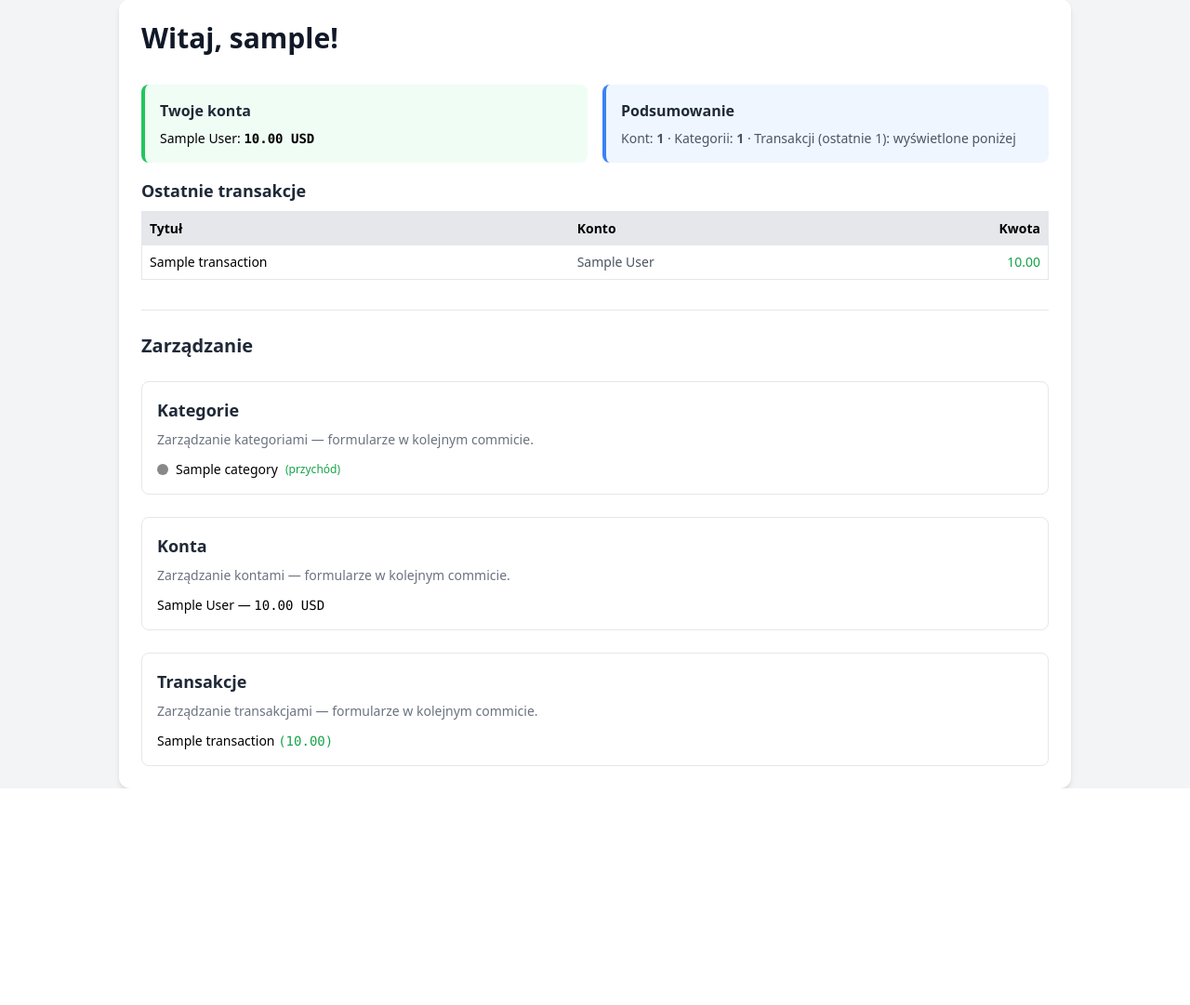
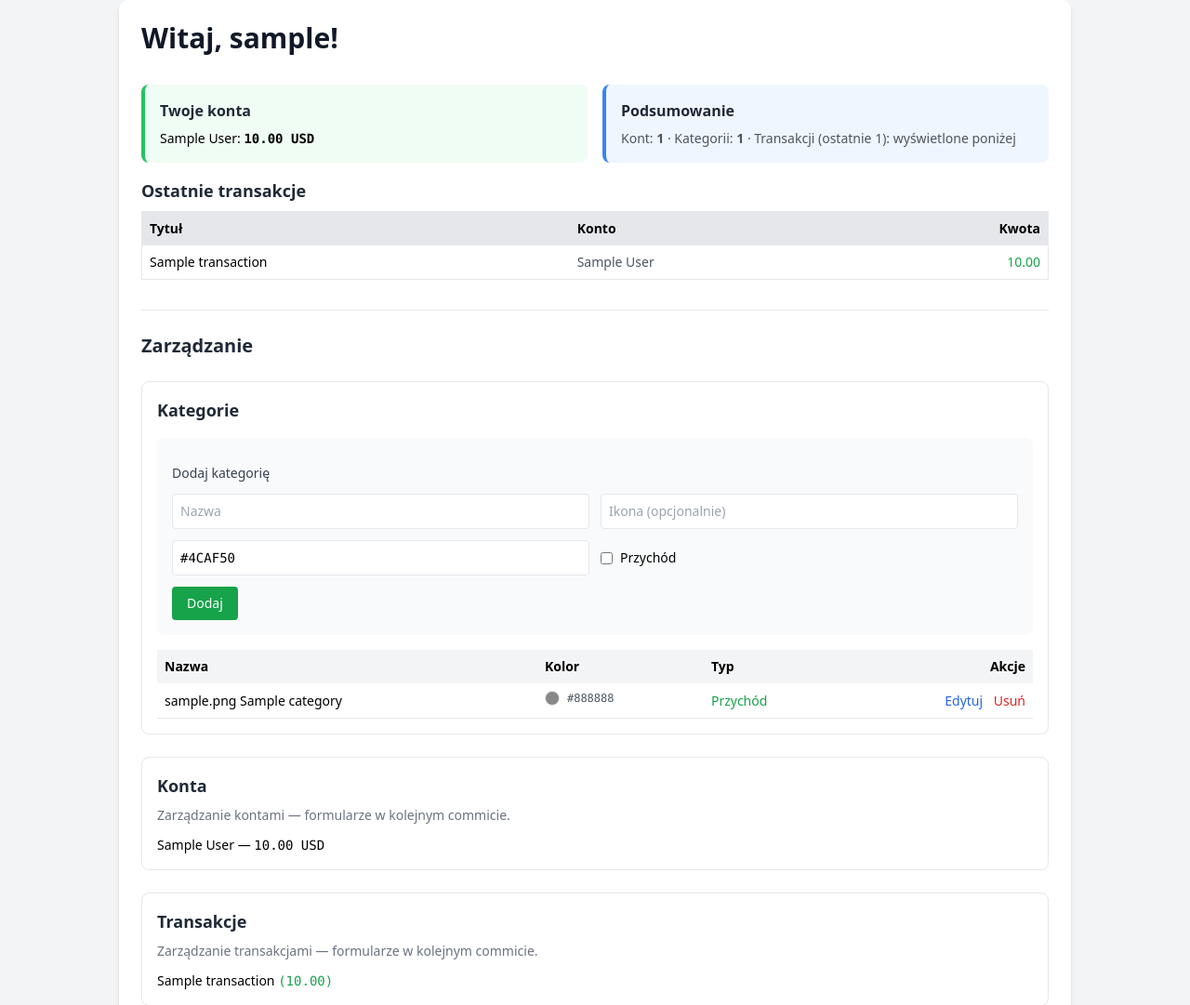
Before and after one commit to Kamrocky/PAI-2026, a Django app: page / in a window 1280 px wide. Shown: the part 101-1182 px from the top of the page at 93% size. Before the commit the page ends 949 px from the top, so only its background shows below. Run offline with Django 5.2, Linux system fonts and the light colour scheme; a user stored in the database is signed in; tables that the repository leaves empty hold one stand-in row (values such as "Sample post"); some libraries are stand-ins or nearby versions.

Commit message:
Add categories HTMX section

```diff
--- a/backend/finance/api.py
+++ b/backend/finance/api.py
@@ -9,6 +9,7 @@ from ninja import Form, NinjaAPI
 from .api_accounts import router as accounts_router
 from .api_categories import router as categories_router
 from .api_transactions import router as transactions_router
+from .ui_categories import router as categories_ui_router
 from .auth_utils import (
     format_validation_error,
     render_auth_page,
@@ -21,6 +22,7 @@ api = NinjaAPI()
 api.add_router("/categories", categories_router)
 api.add_router("/accounts", accounts_router)
 api.add_router("/transactions", transactions_router)
+api.add_router("/ui/categories", categories_ui_router)
 
 
 @api.post("/auth/login")
--- a/backend/finance/templates/index.html
+++ b/backend/finance/templates/index.html
@@ -42,5 +42,13 @@
         {% endif %}
     </main>
 
+    <script>
+        document.body.addEventListener("htmx:configRequest", (event) => {
+            const token = document.querySelector("[name=csrfmiddlewaretoken]")?.value;
+            if (token) {
+                event.detail.headers["X-CSRFToken"] = token;
+            }
+        });
+    </script>
 </body>
 </html>
--- a/backend/finance/templates/partials/categories_section.html
+++ b/backend/finance/templates/partials/categories_section.html
@@ -1,15 +1,123 @@
 <section id="categories-section" class="rounded-lg border border-gray-200 p-4">
     <h3 class="text-lg font-semibold text-gray-800">Kategorie</h3>
-    <p class="mt-2 text-sm text-gray-500">Zarządzanie kategoriami — formularze w kolejnym commicie.</p>
-    {% if categories %}
-    <ul class="mt-3 space-y-1 text-sm">
-        {% for cat in categories %}
-        <li class="flex items-center gap-2">
-            <span class="inline-block h-3 w-3 rounded-full" style="background-color: {{ cat.color }}"></span>
-            {{ cat.name }}
-            {% if cat.is_income %}<span class="text-xs text-green-600">(przychód)</span>{% endif %}
-        </li>
-        {% endfor %}
-    </ul>
+
+    {% include "partials/form_errors.html" %}
+
+    <form hx-post="/api/ui/categories"
+          hx-target="#categories-section"
+          hx-swap="outerHTML"
+          class="mt-4 space-y-3 rounded-lg bg-gray-50 p-4 text-sm">
+        {% csrf_token %}
+        <p class="font-medium text-gray-700">Dodaj kategorię</p>
+        <div class="grid grid-cols-1 gap-3 sm:grid-cols-2">
+            <input type="text" name="name" placeholder="Nazwa" required
+                   class="w-full rounded border p-2">
+            <input type="text" name="icon" placeholder="Ikona (opcjonalnie)"
+                   class="w-full rounded border p-2">
+            <input type="text" name="color" value="#4CAF50" placeholder="#RRGGBB" required
+                   class="w-full rounded border p-2 font-mono">
+            <label class="flex items-center gap-2">
+                <input type="checkbox" name="is_income" value="true" class="rounded">
+                <span>Przychód</span>
+            </label>
+        </div>
+        <button type="submit"
+                class="rounded bg-green-600 px-4 py-2 text-white hover:bg-green-700">
+            Dodaj
+        </button>
+    </form>
+
+    {% if editing_category %}
+    <form hx-post="/api/ui/categories/{{ editing_category.id }}/edit"
+          hx-target="#categories-section"
+          hx-swap="outerHTML"
+          class="mt-4 space-y-3 rounded-lg border border-blue-200 bg-blue-50 p-4 text-sm">
+        {% csrf_token %}
+        <p class="font-medium text-gray-700">Edytuj: {{ editing_category.name }}</p>
+        <div class="grid grid-cols-1 gap-3 sm:grid-cols-2">
+            <input type="text" name="name" value="{{ editing_category.name }}" required
+                   class="w-full rounded border p-2">
+            <input type="text" name="icon" value="{{ editing_category.icon }}"
+                   class="w-full rounded border p-2">
+            <input type="text" name="color" value="{{ editing_category.color }}" required
+                   class="w-full rounded border p-2 font-mono">
+            <label class="flex items-center gap-2">
+                <input type="checkbox" name="is_income" value="true"
+                       {% if editing_category.is_income %}checked{% endif %}
+                       class="rounded">
+                <span>Przychód</span>
+            </label>
+        </div>
+        <div class="flex gap-2">
+            <button type="submit"
+                    class="rounded bg-blue-600 px-4 py-2 text-white hover:bg-blue-700">
+                Zapisz
+            </button>
+            <button type="button"
+                    hx-get="/api/ui/categories"
+                    hx-target="#categories-section"
+                    hx-swap="outerHTML"
+                    class="rounded border border-gray-300 px-4 py-2 hover:bg-gray-100">
+                Anuluj
+            </button>
+        </div>
+    </form>
     {% endif %}
+
+    <div class="mt-4 overflow-x-auto">
+        <table class="w-full text-sm">
+            <thead class="bg-gray-100">
+                <tr>
+                    <th class="p-2 text-left">Nazwa</th>
+                    <th class="p-2 text-left">Kolor</th>
+                    <th class="p-2 text-left">Typ</th>
+                    <th class="p-2 text-right">Akcje</th>
+                </tr>
+            </thead>
+            <tbody>
+                {% for cat in categories %}
+                <tr class="border-b">
+                    <td class="p-2">
+                        {% if cat.icon %}{{ cat.icon }} {% endif %}{{ cat.name }}
+                    </td>
+                    <td class="p-2">
+                        <span class="inline-flex items-center gap-2">
+                            <span class="inline-block h-4 w-4 rounded-full border"
+                                  style="background-color: {{ cat.color }}"></span>
+                            <span class="font-mono text-xs text-gray-600">{{ cat.color }}</span>
+                        </span>
+                    </td>
+                    <td class="p-2">
+                        {% if cat.is_income %}
+                            <span class="text-green-600">Przychód</span>
+                        {% else %}
+                            <span class="text-gray-600">Wydatek</span>
+                        {% endif %}
+                    </td>
+                    <td class="p-2 text-right space-x-2">
+                        <button type="button"
+                                hx-get="/api/ui/categories/{{ cat.id }}/edit"
+                                hx-target="#categories-section"
+                                hx-swap="outerHTML"
+                                class="text-blue-600 hover:underline">
+                            Edytuj
+                        </button>
+                        <button type="button"
+                                hx-delete="/api/ui/categories/{{ cat.id }}"
+                                hx-target="#categories-section"
+                                hx-swap="outerHTML"
+                                hx-confirm="Usunąć kategorię „{{ cat.name }}”?"
+                                class="text-red-600 hover:underline">
+                            Usuń
+                        </button>
+                    </td>
+                </tr>
+                {% empty %}
+                <tr>
+                    <td colspan="4" class="p-4 text-center text-gray-500">Brak kategorii</td>
+                </tr>
+                {% endfor %}
+            </tbody>
+        </table>
+    </div>
 </section>
```
Also changed, not shown: backend/finance/ui_categories.py (added, +105 -0 lines).
